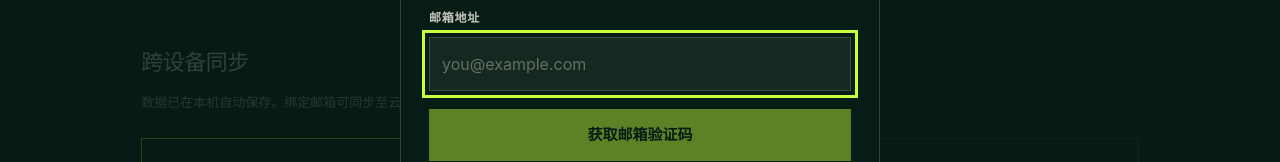
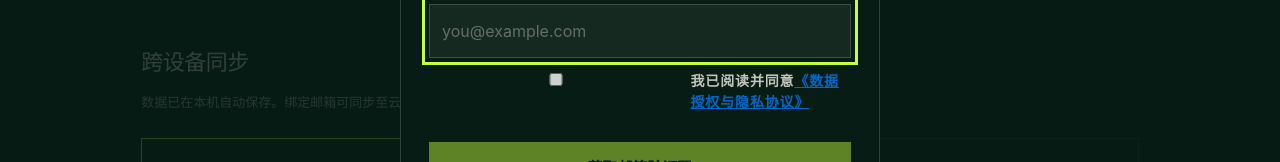
Before and after one commit to arthurcaoxl/junheng, a React (Vite) app in the folder apps/web/: page /check-in in a window 1280 px wide. Both pictures are taken after a click on the button "绑定邮箱，接着打卡". Shown: the part 373-535 px from the top of the page. Built offline with nearby package versions, Linux system fonts and the light colour scheme; no server answers.

Commit message:
fix(web): enforce consent checkbox and unlock whitelist state

```diff
--- a/apps/web/src/components/SyncModal.tsx
+++ b/apps/web/src/components/SyncModal.tsx
@@ -24,6 +24,7 @@ export function SyncModal({ open, mode, onClose, onSuccess, milestone = false, m
   const [error, setError] = useState("");
   const [notice, setNotice] = useState("");
   const [cooldown, setCooldown] = useState(0);
+  const [agreementAccepted, setAgreementAccepted] = useState(false);
 
   useEffect(() => {
     if (open) {
@@ -62,13 +63,21 @@ export function SyncModal({ open, mode, onClose, onSuccess, milestone = false, m
     }
   };
 
-  const sendCode = () => run(async () => {
+  const sendCode = () => {
+    // 二次拦截：未勾选协议直接 return，不进入 run 流程
+    if (!agreementAccepted) {
+      setError("请先阅读并同意《数据授权与隐私协议》。");
+      return;
+    }
+
+    run(async () => {
       if (mode === "bind" || mode === "change-email") await upgradeToPermanentAccount(email);
       else await sendLoginCode(email);
       setPhase("code");
       setNotice("验证码已发送，请查收邮件（含垃圾邮件）。");
       setCooldown(resendRemainingSeconds(email) || 60);
     });
+  };
 
   // 原地升级保留 auth.uid；只有服务端邮箱真正更新、且云端同步完成后才广播成功。
   const finishEmailChange = async () => {
@@ -159,8 +168,25 @@ export function SyncModal({ open, mode, onClose, onSuccess, milestone = false, m
               onChange={(event) => setEmail(event.target.value)}
               autoFocus={!preserveFocus}
             />
-            <button type="button" className="sync-modal-primary" disabled={busy || cooldown > 0 || !email.includes("@")} onClick={sendCode}>
-              {busy ? "发送中…" : cooldown > 0 ? `重发（${cooldown}s）` : milestone && milestoneKind === "poster" ? "立即绑定并查看海报" : milestone && milestoneKind === "certificate" ? "立即绑定并查看见证" : mode === "bind" ? "获取邮箱验证码" : mode === "change-email" ? "发送修改验证码" : "发送登录验证码"}
+                        <label className="sync-modal-consent" style={{ display: 'flex', alignItems: 'flex-start', gap: '8px', margin: '12px 0', fontSize: '14px', cursor: 'pointer', textAlign: 'left' }}>
+              <input
+                type="checkbox"
+                checked={agreementAccepted}
+                onChange={(e) => {
+                  setAgreementAccepted(e.target.checked);
+                  if (e.target.checked) setError("");
+                }}
+                style={{ marginTop: '3px' }}
+              />
+              <span>
+                我已阅读并同意
+                <a href="/privacy" target="_blank" rel="noreferrer" style={{ color: '#007bff', textDecoration: 'underline' }}>
+                  《数据授权与隐私协议》
+                </a>
+              </span>
+            </label>
+            <button type="button" className="sync-modal-primary" disabled={busy || cooldown > 0 || !email.includes("@")|| !agreementAccepted} onClick={sendCode}>
+              {busy ? "发送中…" : cooldown > 0 ? `重发(${cooldown}s)` : milestone && milestoneKind === "poster" ? "立即绑定并查看海报" : milestone && milestoneKind === "certificate" ? "立即绑定并查看见证" : mode === "bind" ? "获取邮箱验证码" : mode === "change-email" ? "发送修改验证码" : "发送登录验证码"}
             </button>
           </>
         ) : (
--- a/apps/web/src/components/admin/AdminSeedWhitelist.tsx
+++ b/apps/web/src/components/admin/AdminSeedWhitelist.tsx
@@ -1,4 +1,4 @@
-import { useEffect, useState, type FormEvent } from "react";
+import { useEffect, useRef, useState, type FormEvent } from "react";
 import {
   addSeedWhitelistEmail,
   fetchSeedWhitelist,
@@ -16,6 +16,7 @@ export default function AdminSeedWhitelist() {
   const [busy, setBusy] = useState(false);
   const [error, setError] = useState("");
   const [notice, setNotice] = useState("");
+  const busyRef = useRef(false);
 
   useEffect(() => {
     let alive = true;
@@ -43,6 +44,10 @@ export default function AdminSeedWhitelist() {
   };
 
   const run = async (action: () => Promise<string>) => {
+    // 1. 防双击拦截
+    if (busyRef.current) return;
+    busyRef.current = true;
+
     setBusy(true);
     setError("");
     setNotice("");
@@ -50,10 +55,19 @@ export default function AdminSeedWhitelist() {
       const message = await action();
       setSnapshot(await fetchSeedWhitelist());
       setNotice(message);
-    } catch (cause) {
-      setError(cause instanceof Error ? cause.message : "白名单操作失败。");
+    } catch (cause: any) {
+      // 2. 捕获 404 或网络错误，显示友好提示，防止原样抛出英文报错
+      const errMsg = cause instanceof Error ? cause.message : "";
+      if (errMsg.includes("404") || cause?.code === "PGRST202") {
+        setError("接口未部署或网络异常，请稍后重试。");
+      } else {
+        setError(cause instanceof Error ? cause.message : "白名单操作失败。");
+      }
     } finally {
+      // 3. 终极解死锁：无论成功报错，强制解除所有 loading/busy 状态
+      busyRef.current = false;
       setBusy(false);
+      setLoading(false);
     }
   };
 
@@ -104,10 +118,10 @@ export default function AdminSeedWhitelist() {
           autoComplete="email"
           value={email}
           onChange={(event) => setEmail(event.target.value)}
-          disabled={busy || loading || !snapshot}
+          disabled={busy || loading}
           required
         />
-        <button type="submit" className="admin-primary" disabled={busy || loading || !snapshot}>
+        <button type="submit" className="admin-primary" disabled={busy || loading}>
           {busy ? "添加中…" : "添加邮箱"}
         </button>
       </form>
```
Lines whose indentation alone changed are shown as unchanged.
